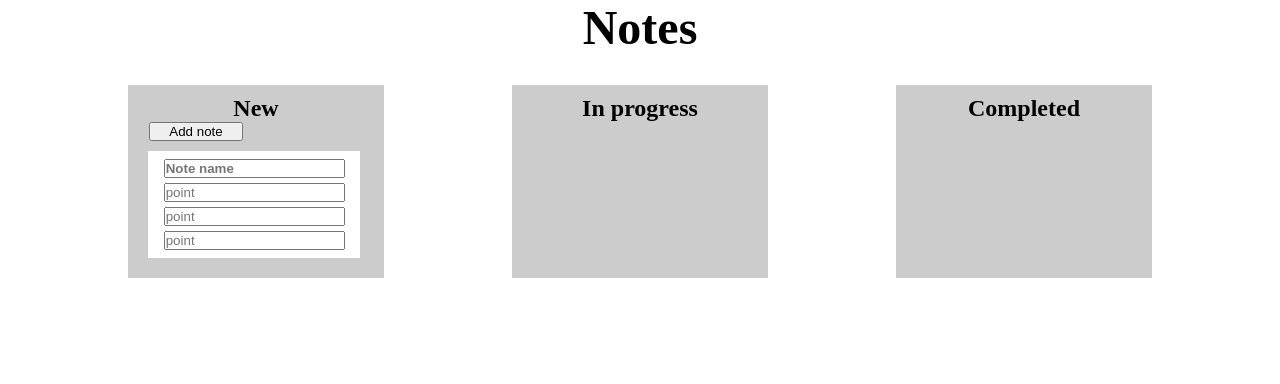
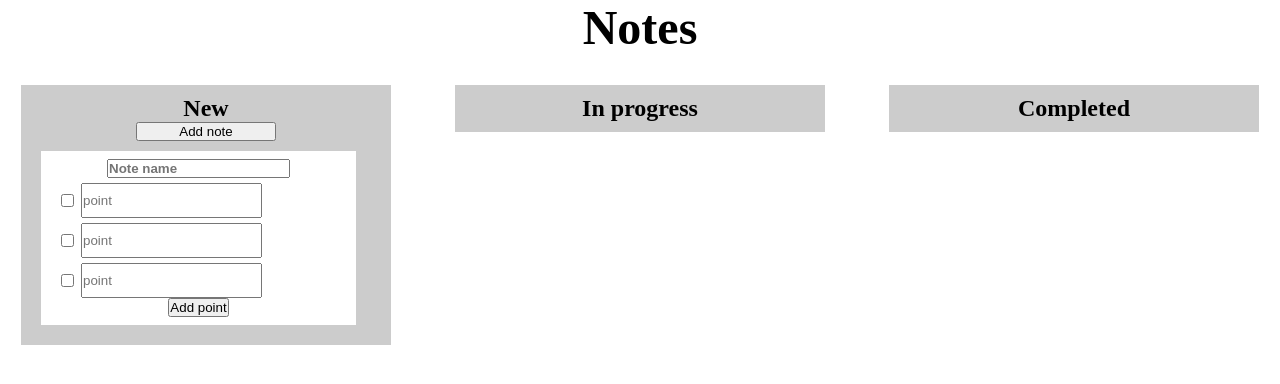
Before and after one commit to Korkin-Igor/notes, a Vue app: page / in a window 1280 px wide. Both pictures are taken after a click on the button "Add note". Shown: the top 384 px of the page. Built offline with nearby package versions, Linux system fonts and the light colour scheme.

Commit message:
Set up switching notes

```diff
--- a/src/App.vue
+++ b/src/App.vue
@@ -1,26 +1,71 @@
 <script setup>
 import NoteColumn from './components/NoteColumn.vue'
+import { provide } from 'vue'
 import {ref} from "vue";
-
-const handleAddNote = (columnName) => {
-  switch (columnName) {
-    case "New":
-      newNotes.value.push({
-        title: "Note name",
-        list: ["Point", "Point", "Point"]
-      })
-      break
-    case "In progress":
-      break
-    case "Completed":
-      break
-  }
-}
 
 const newNotes = ref([])
 const inProgressNotes = ref([])
 const completedNotes = ref([])
 
+const handleAddNote = () => {
+  newNotes.value.push({
+    id: (newNotes.value.length ?? 0) + 1,
+    title: "",
+    list: {
+      1: {
+        name: "",
+        isCompleted: false
+      },
+      2: {
+        name: "",
+        isCompleted: false
+      },
+      3: {
+        name: "",
+        isCompleted: false
+      },
+    }
+  })
+}
+
+const addPoint = (note) => {
+  const id = Object.keys(note.list).length + 1
+  note.list[id] = 'New point'
+}
+const removePoint = (note, id) => delete note.list[id]
+
+
+const moveNote = (targetColumn, note) => {
+  if (targetColumn === 'completedNotes') {
+    inProgressNotes.value = inProgressNotes.value.filter(n => n.id !== note.id);
+    completedNotes.value.push(note)
+  } else if (targetColumn === 'inProgressNotes') {
+    newNotes.value = newNotes.value.filter(n => n.id !== note.id);
+    inProgressNotes.value.push(note)
+  }
+}
+const switchIsCompleted = (note, point) => {
+  point.isCompleted = !point.isCompleted
+
+  // Превращаем объект в массив значений, чтобы использовать методы массива
+  const pointsArray = Object.values(note.list)
+  const total = pointsArray.length
+
+  if (total === 0) return
+
+  const completedCount = pointsArray.filter(p => p.isCompleted).length
+  const ratio = completedCount / total
+
+  if (ratio == 1) {
+    moveNote('completedNotes', note)
+  } else if (ratio > 0.5) {
+    moveNote('inProgressNotes', note)
+  }
+}
+
+provide('addPointKey', addPoint)
+provide('removePointKey', removePoint)
+provide('switchIsCompletedKey', switchIsCompleted)
 </script>
 
 <template>
@@ -32,12 +77,10 @@ const completedNotes = ref([])
   <NoteColumn
       title="In progress"
       :notes="inProgressNotes"
-    @addNote="handleAddNote"
   />
   <NoteColumn
       title="Completed"
       :notes="completedNotes"
-    @addNote="handleAddNote"
   />
 </template>
 
--- a/src/components/Note.vue
+++ b/src/components/Note.vue
@@ -1,22 +1,45 @@
 <script setup>
-  const props = defineProps({
-    note: {
-      title: String,
-      list: Array
-    }
-  })
+import { inject } from 'vue'
 
+const props = defineProps({
+  title: String,
+  note: {
+    id: Number,
+    title: String,
+    list: Object
+  }
+})
 
+const addPoint = inject('addPointKey')
+const removePoint = inject('removePointKey')
+const switchIsCompleted = inject('switchIsCompletedKey')
+console.log(props.title)
 </script>
 
 <template>
 <div class="note">
-  <input class="note-title-input" type="text" :placeholder=note.title>
-  <ul v-for="point in note.list">
+  <input class="note-title-input" type="text" placeholder="Note name">
+  <ul v-for="(point, id) in note.list" :key="id">
     <li>
+      <input
+          class="is-completed"
+          type="checkbox"
+          @click="switchIsCompleted(note, point)"
+          :disabled="title === 'Completed'"
+      >
       <input type="text" placeholder="point">
+      <button
+          class="removePoint"
+          @click="removePoint(note, id)"
+          v-if="Object.keys(note.list).length > 3"
+      >Remove</button>
     </li>
   </ul>
+  <button
+      class="add-point"
+      v-if="Object.keys(note.list).length < 5"
+      @click="addPoint(note)"
+  >Add point</button>
 </div>
 </template>
 
@@ -29,11 +52,24 @@
   }
 
   li {
+    display: flex;
+    justify-content: flex-start;
+
+    min-height: 35px;
+
     list-style: none;
     margin-top: 5px;
+    padding: 0 20px;
   }
 
   .note-title-input::placeholder,
-  .note-title-input:focus
-  { font-weight: 600; }
+  .note-title-input:focus,
+  .note-title-input
+  {
+    font-weight: 600;
+  }
+
+  .is-completed {
+    margin-right: 7px;
+  }
 </style>
--- a/src/components/NoteColumn.vue
+++ b/src/components/NoteColumn.vue
@@ -7,9 +7,9 @@ const props = defineProps({
 
 const emit = defineEmits(['addNote'])
 
-const addNote = () => {
-  emit('addNote', props.title)
-}
+const addNote = () => emit('addNote')
+
+
 </script>
 
 <template>
@@ -21,7 +21,7 @@ const addNote = () => {
         @click="addNote()"
     >Add note</button>
     <div class="notes" v-for="note in notes">
-      <Note :note="note"></Note>
+      <Note :note="note" :title="title"></Note>
     </div>
   </div>
 </template>
@@ -32,15 +32,11 @@ const addNote = () => {
 
   padding: 10px;
 
-  width: 30vw;
-  min-width: 200px;
+  min-width: 350px;
 }
 
 .add-note-button {
   width: 40%;
-
-  position: relative;
-  left: -60px;
 }
 
 </style>
--- a/src/style.css
+++ b/src/style.css
@@ -17,6 +17,7 @@ header h1 {
 #app {
   display: flex;
   justify-content: center;
-  gap: 10vw;
+  align-items: flex-start;
+  gap: 5vw;
   margin-top: 30px;
 }
```
Lines whose indentation alone changed are shown as unchanged.
